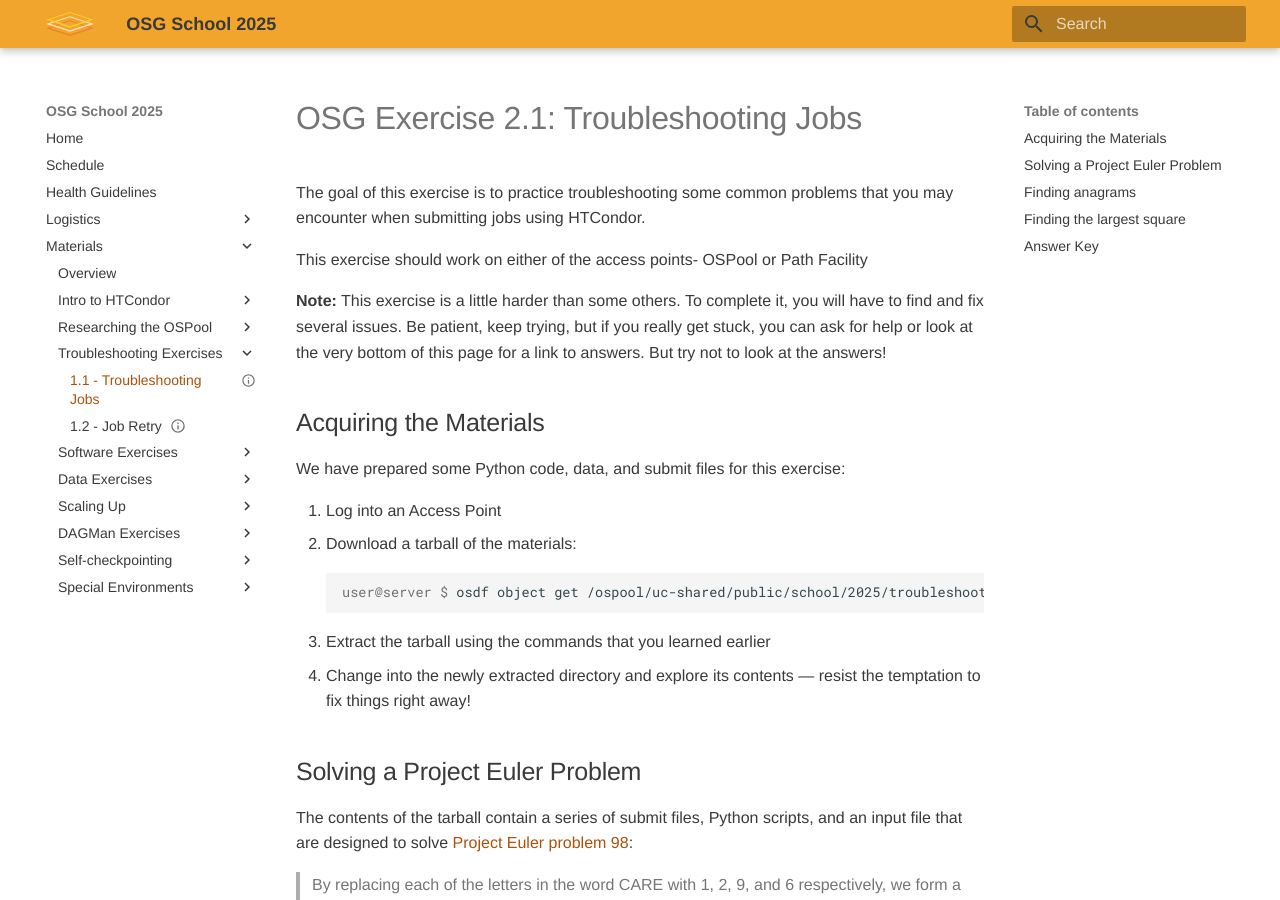
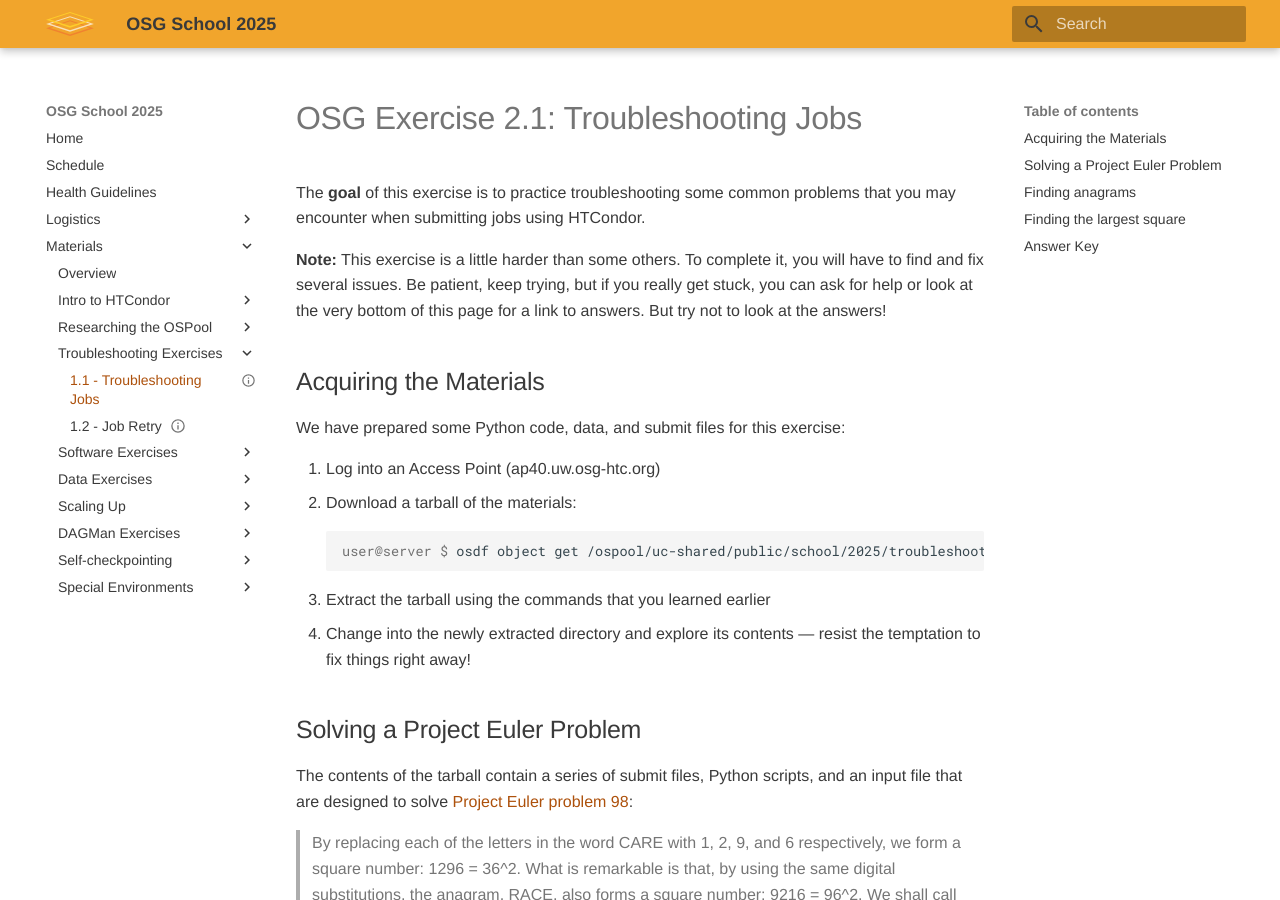
Before and after one commit to osg-htc/school-2025, an MkDocs documentation site: the page built from docs/materials/troubleshooting/part1-ex1-troubleshooting.md, in a window 1280 px wide and 900 px high. Built offline with MkDocs 1.6.1 and Material for MkDocs 9.7.7, drawn with Linux system fonts in a browser that asks for light colours; some of the changed text lies outside the part shown.

Commit message:
Update part1-ex1-troubleshooting.md

````diff
--- a/docs/materials/troubleshooting/part1-ex1-troubleshooting.md
+++ b/docs/materials/troubleshooting/part1-ex1-troubleshooting.md
@@ -4,10 +4,8 @@
 
 # OSG Exercise 2.1: Troubleshooting Jobs
 
-The goal of this exercise is to practice troubleshooting some common problems
+The **goal** of this exercise is to practice troubleshooting some common problems
 that you may encounter when submitting jobs using HTCondor.
-
-This exercise should work on either of the access points- OSPool or Path Facility
 
 **Note:** This exercise is a little harder than some others.
 To complete it, you will have to find and fix several issues.
@@ -19,11 +17,11 @@
 
 We have prepared some Python code, data, and submit files for this exercise:
 
-1.  Log into an Access Point
+1.  Log into an Access Point (ap40.uw.osg-htc.org)
 1.  Download a tarball of the materials:
 
         :::console
-        user@server $ osdf object get /ospool/uc-shared/public/school/2025/troubleshooting.tar.gz
+        user@server $ osdf object get /ospool/uc-shared/public/school/2025/troubleshooting.tar.gz .
 
 3.  Extract the tarball using the commands that you learned earlier
 4.  Change into the newly extracted directory and explore its contents&nbsp;—
@@ -79,7 +77,7 @@
 
 The next step in the workflow uses the `max_square.py` script to find the largest square number,
 if any, for a given anagram word pair.
-Let's submit jobs that run `max_square.py` for all of the anagram word pairs (i.e., one job per word pair),
+Let's submit jobs that run `max_square.py` for all of the anagram word pairs (i.e., one job per word pair)
 that you found in the previous section:
 
 1. Submit the accompanying `squares.sub` file from the tarball
@@ -103,7 +101,7 @@
 There is also a working solution that can be retrieved with
 
 ``` console
-user@server $ osdf object get /ospool/uc-shared/public/school/2025/troubleshooting-key.tar.gz
+user@server $ osdf object get /ospool/uc-shared/public/school/2025/troubleshooting-key.tar.gz .
 ```
 
 It contains comments labeled `SOLUTION` that you can consult in case you get stuck.
````
